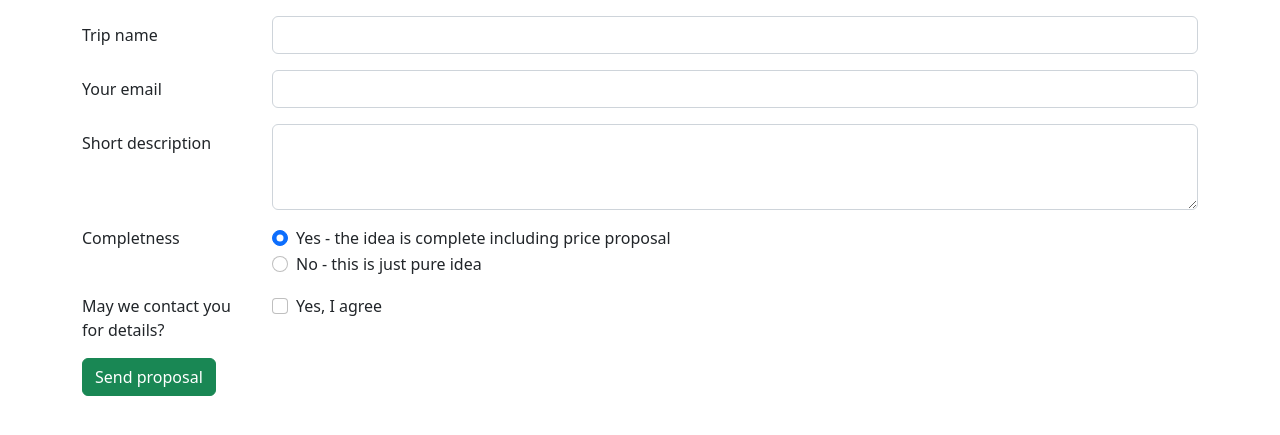
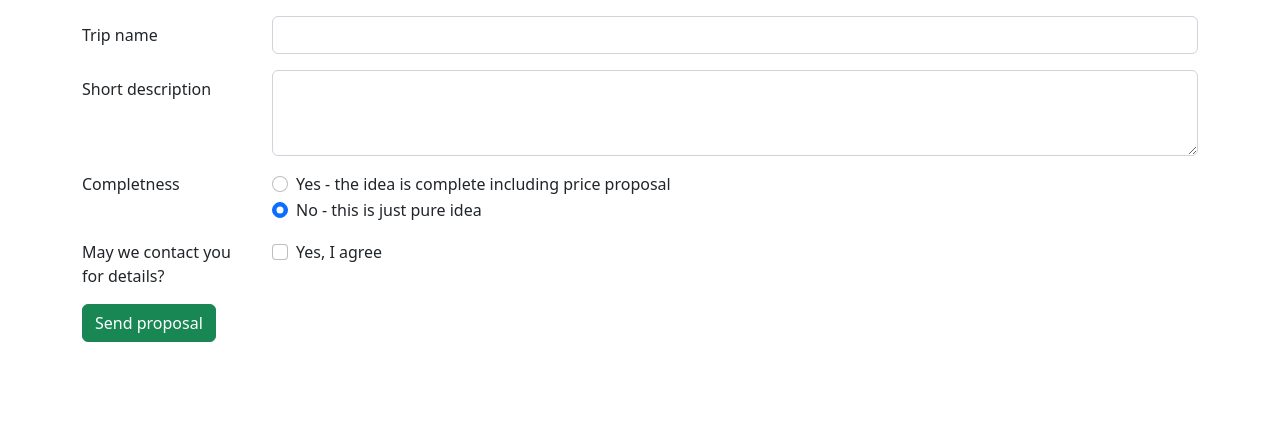
Before and after one commit to krzysztofgrabczynski/-Flask-trip_form-project_vol_2, a Flask app: template templates/new_trip_form.html in a window 1280 px wide. Shown: the part 56-491 px from the top of the page. Run offline with Flask 2, Linux system fonts and the light colour scheme; the template is opened without the code that fills it, so the values that code supplies are empty.

Commit message:
Deleting 'email' from 'new_trip_form.html' file

```diff
--- a/templates/new_trip_form.html
+++ b/templates/new_trip_form.html
@@ -16,13 +16,6 @@
         </div>
 
         <div class="row mb-3">
-        <label for="email" class="col-sm-2 col-form-label">Your email</label>
-        <div class="col-sm-10">
-            <input type="email" class="form-control" id="email" name="email">
-        </div>
-        </div>
-
-        <div class="row mb-3">
         <label for="description" class="col-sm-2 col-form-label">Short description</label>
         <div class="col-sm-10">
             <textarea class="form-control" id="description" name="description" rows="3"></textarea>
@@ -33,13 +26,13 @@
         <legend class="col-form-label col-sm-2 pt-0">Completness</legend>
         <div class="col-sm-10">
             <div class="form-check">
-            <input class="form-check-input" type="radio" name="completness" id="completness_1" value="option1" checked>
+            <input class="form-check-input" type="radio" name="completness" id="completness_1" value="option1">
             <label class="form-check-label" for="completness_1">
                 Yes - the idea is complete including price proposal
             </label>
             </div>
             <div class="form-check">
-            <input class="form-check-input" type="radio" name="completness" id="completness_2" value="option2">
+            <input class="form-check-input" type="radio" name="completness" id="completness_2" value="option2" checked>
             <label class="form-check-label" for="completness_2">
                 No - this is just pure idea
             </label>
```
